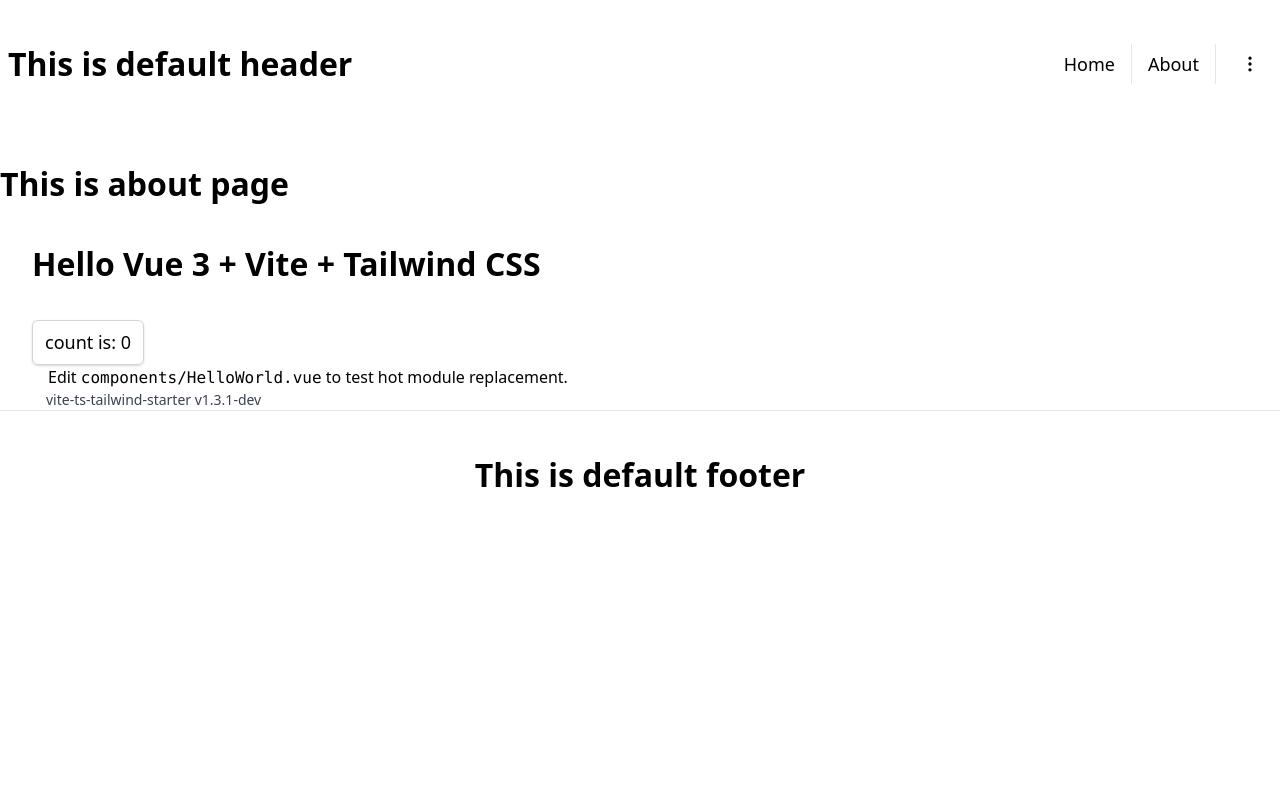
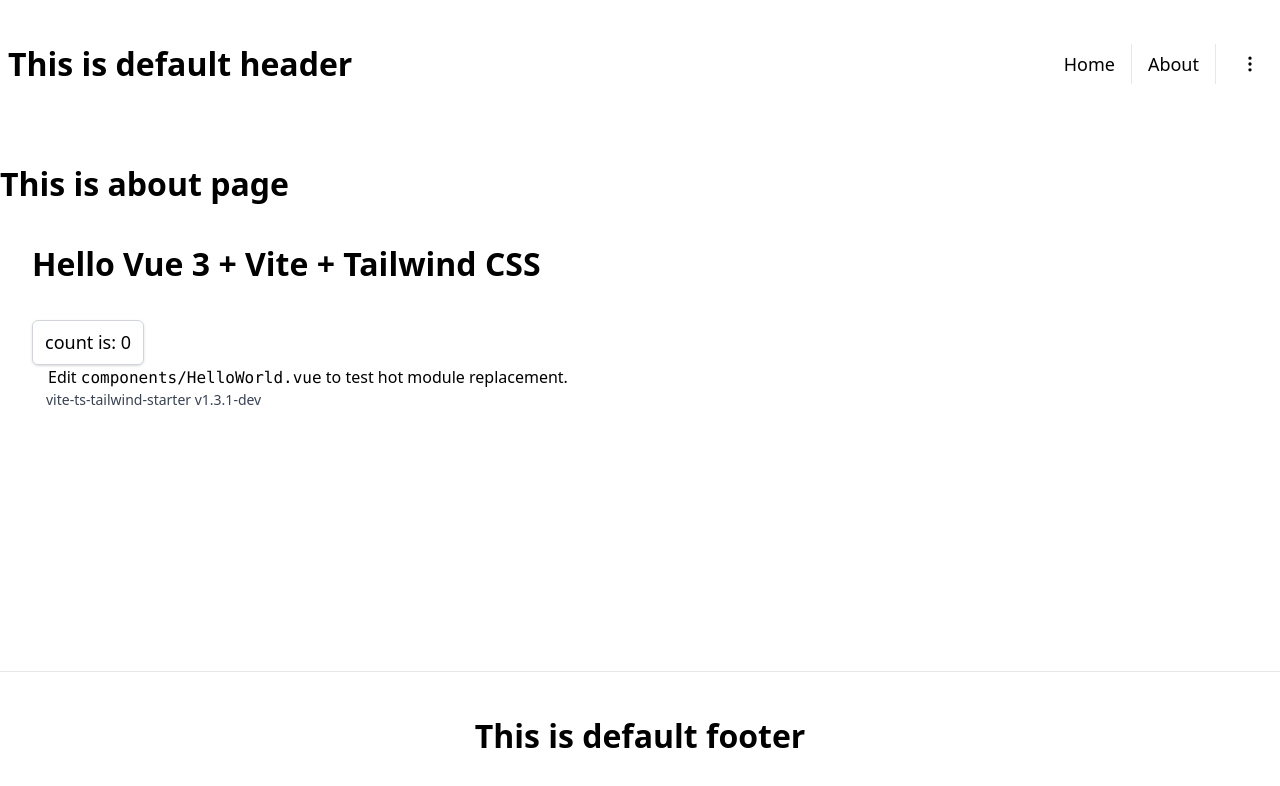
Before and after one commit to wasiliev96/vtf-starter, a Vue app: page /about in a window 1280 px wide. Shown: the top 786 px of the page. Built offline with nearby package versions, Linux system fonts and the light colour scheme.

Commit message:
flex-grow <main>

```diff
--- a/src/layout/default.vue
+++ b/src/layout/default.vue
@@ -1,7 +1,9 @@
 <template>
   <div class="layout flex flex-col h-full">
     <default-header />
-    <slot />
+    <main class="flex-grow">
+      <slot />
+    </main>
     <default-footer />
   </div>
 </template>
```
